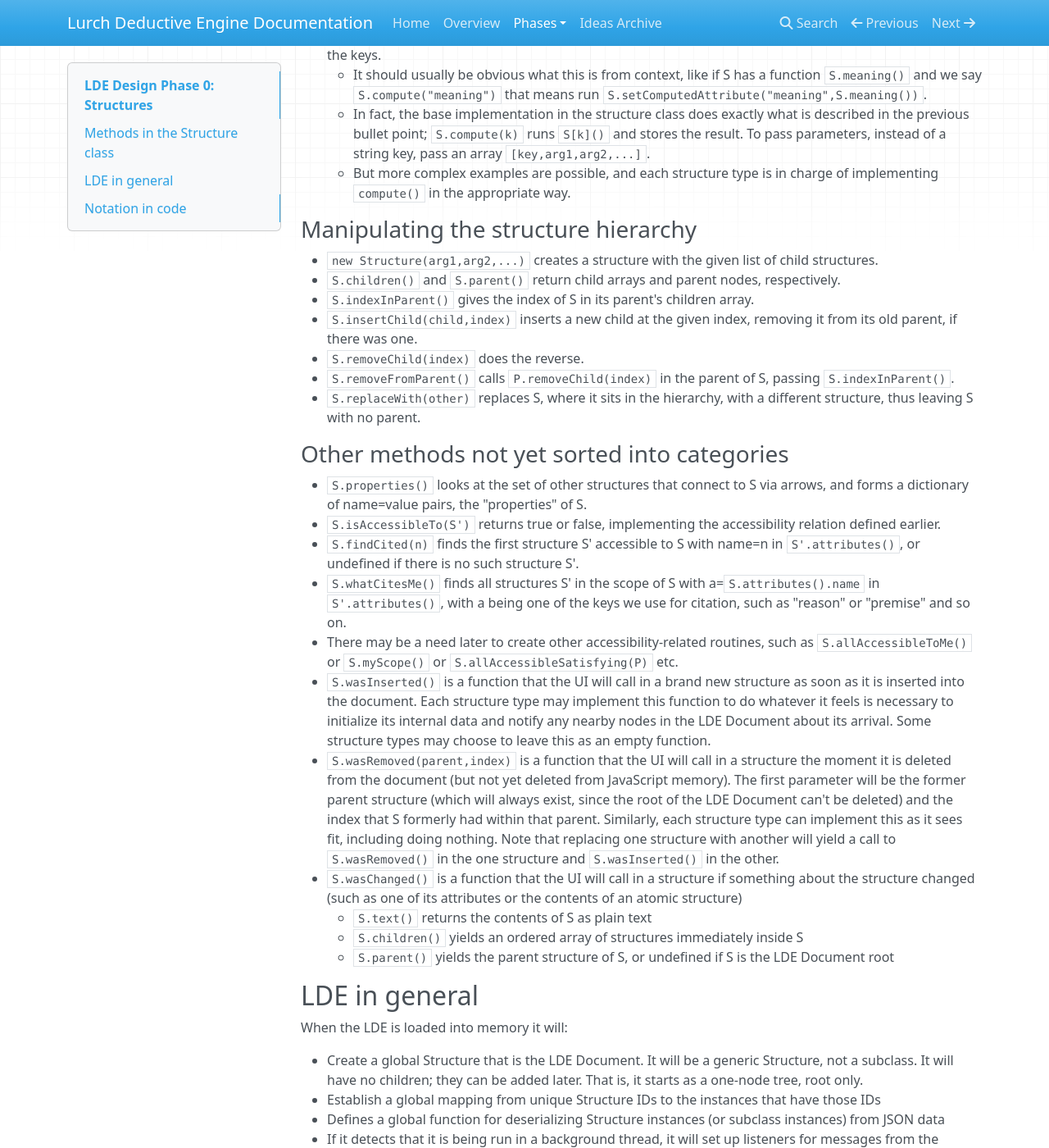
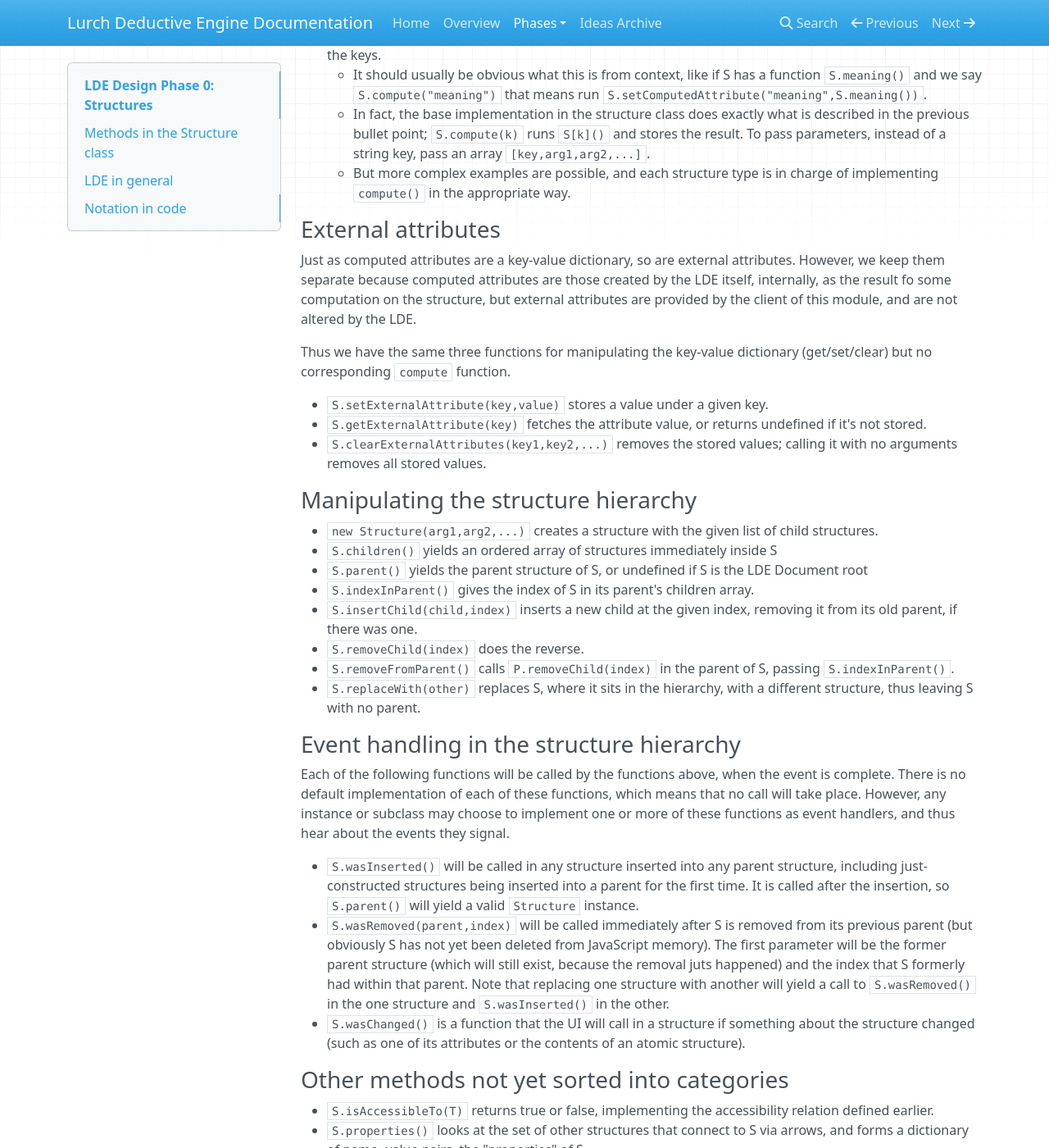
Before and after one commit to lurchmath/lde, an MkDocs documentation site: the page built from docs/phase0-structures.md, in a window 1280 px wide and 1400 px high, scrolled down 743 px. Shown: the whole window at 82% size. Built offline with MkDocs 1.6.1, drawn with Linux system fonts in a browser that asks for light colours; nearby versions of some CDN libraries; old or Windows-style settings are respelled for this version of MkDocs; some of the changed text lies outside the part shown.

Commit message:
Improving Phase 0 Design docs

```diff
--- a/docs/phase0-structures.md
+++ b/docs/phase0-structures.md
@@ -44,12 +44,31 @@ At the end of this phase, we could write unit tests of the whole Structure class
     * But more complex examples are possible, and each structure type is in
       charge of implementing `compute()` in the appropriate way.
 
+### External attributes
+
+Just as computed attributes are a key-value dictionary, so are external
+attributes.  However, we keep them separate because computed attributes are
+those created by the LDE itself, internally, as the result fo some
+computation on the structure, but external attributes are provided by the
+client of this module, and are not altered by the LDE.
+
+Thus we have the same three functions for manipulating the key-value
+dictionary (get/set/clear) but no corresponding `compute` function.
+
+ * `S.setExternalAttribute(key,value)` stores a value under a given key.
+ * `S.getExternalAttribute(key)` fetches the attribute value, or returns
+   undefined if it's not stored.
+ * `S.clearExternalAttributes(key1,key2,...)` removes the stored values;
+   calling it with no arguments removes all stored values.
+
 ### Manipulating the structure hierarchy
 
  * `new Structure(arg1,arg2,...)` creates a structure with the given list of
    child structures.
- * `S.children()` and `S.parent()` return child arrays and parent nodes,
-   respectively.
+ * `S.children()` yields an ordered array of structures immediately
+   inside S
+ * `S.parent()` yields the parent structure of S, or undefined if S is
+   the LDE Document root
  * `S.indexInParent()` gives the index of S in its parent's children array.
  * `S.insertChild(child,index)` inserts a new child at the given index,
    removing it from its old parent, if there was one.
@@ -59,45 +78,49 @@ At the end of this phase, we could write unit tests of the whole Structure class
  * `S.replaceWith(other)` replaces S, where it sits in the hierarchy, with
    a different structure, thus leaving S with no parent.
 
+### Event handling in the structure hierarchy
+
+Each of the following functions will be called by the functions above, when
+the event is complete.  There is no default implementation of each of these
+functions, which means that no call will take place.  However, any instance
+or subclass may choose to implement one or more of these functions as event
+handlers, and thus hear about the events they signal.
+
+ * `S.wasInserted()` will be called in any structure inserted into any
+   parent structure, including just-constructed structures being inserted
+   into a parent for the first time.  It is called after the insertion, so
+   `S.parent()` will yield a valid `Structure` instance.
+ * `S.wasRemoved(parent,index)` will be called immediately after S is
+   removed from its previous parent (but obviously S has not yet been
+   deleted from JavaScript memory).  The first parameter will be the former
+   parent structure (which will still exist, because the removal juts
+   happened) and the index that S formerly had within that parent.  Note
+   that replacing one structure with another will yield a call to
+   `S.wasRemoved()` in the one structure and `S.wasInserted()` in the other.
+ * `S.wasChanged()` is a function that the UI will call in a structure if
+   something about the structure changed (such as one of its attributes or
+   the contents of an atomic structure).
+
 ### Other methods not yet sorted into categories
 
+ * `S.isAccessibleTo(T)` returns true or false, implementing the
+   accessibility relation defined earlier.
  * `S.properties()` looks at the set of other structures that connect to S
    via arrows, and forms a dictionary of name=value pairs, the "properties"
    of S.
- * `S.isAccessibleTo(S')` returns true or false, implementing the
-   accessibility relation defined earlier.
- * `S.findCited(n)` finds the first structure S' accessible to S with
-   name=n in `S'.attributes()`, or undefined if there is no such structure
-   S'.
- * `S.whatCitesMe()` finds all structures S' in the scope of S with
-   a=`S.attributes().name` in `S'.attributes()`, with a being one of the
-   keys we use for citation, such as "reason" or "premise" and so on.
+ * `S.findCited(n)` finds the first structure `T` accessible to `S` with
+   name `n` in `T.attributes()`, or undefined if there is no such structure
+   `T`.
+ * `S.whatCitesMe()` finds all structures `T` in the scope of `S` with any
+   citation-based key (such as "reason" or "premise") in `T.properties()`
+   begin associated to the value `S.properties().name`.
+ * `S.text()` returns the contents of `S` as plain text.  The default
+   implementation of this, for the base `Structure` class, is the empty
+   string.  Subclasses may override this, but there is a guaranteed
+   implementation in all `Structure`s that yields a string.
  * There may be a need later to create other accessibility-related
    routines, such as `S.allAccessibleToMe()` or `S.myScope()` or
    `S.allAccessibleSatisfying(P)` etc.
- * `S.wasInserted()` is a function that the UI will call in a brand new
-   structure as soon as it is inserted into the document.  Each structure
-   type may implement this function to do whatever it feels is necessary to
-   initialize its internal data and notify any nearby nodes in the LDE
-   Document about its arrival.  Some structure types may choose to leave
-   this as an empty function.
- * `S.wasRemoved(parent,index)` is a function that the UI will call in a
-   structure the moment it is deleted from the document (but not yet
-   deleted from JavaScript memory).  The first parameter will be the former
-   parent structure (which will always exist, since the root of the LDE
-   Document can't be deleted) and the index that S formerly had within that
-   parent.  Similarly, each structure type can implement this as it sees
-   fit, including doing nothing.  Note that replacing one structure with
-   another will yield a call to `S.wasRemoved()` in the one structure and
-   `S.wasInserted()` in the other.
- * `S.wasChanged()` is a function that the UI will call in a structure if
-   something about the structure changed (such as one of its attributes or
-   the contents of an atomic structure)
-    * `S.text()` returns the contents of S as plain text
-    * `S.children()` yields an ordered array of structures immediately
-      inside S
-    * `S.parent()` yields the parent structure of S, or undefined if S is
-      the LDE Document root
 
 ## LDE in general
 
@@ -133,10 +156,10 @@ When the LDE is loaded into memory it will:
    loaded as a module in some command-line app, for instance) it will
    still expose insert, delete, and replace functions as part of the
    module's API.
- * We will call any kind of insertion, removal, or replacement of
-   subtrees of the LDE Document a change event, whether it happened via
-   a message from a parent thread or as a function call to the LDE as a
-   module in a larger app.
+
+We will call any kind of insertion, removal, or replacement of subtrees of
+the LDE Document a change event, whether it happened via a message from a
+parent thread or as a function call to the LDE as a module in a larger app.
 
 ## Notation in code
 
```
